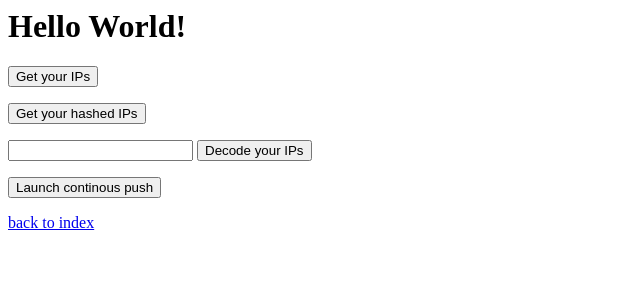
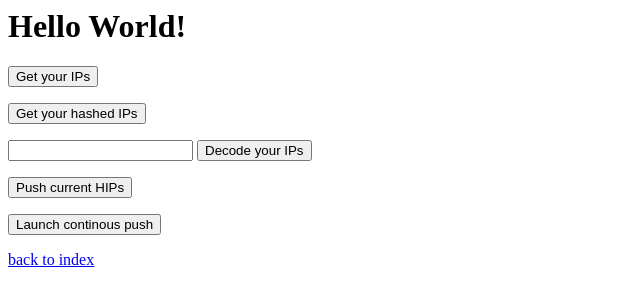
Before and after one commit to PascalCeccaldi/private_ip_bridge, a Flask app: page /push_local_ips in a window 1280 px wide. Shown: the top 306 px of the page, without its empty margins (0-640 px from the left). Run offline with Flask 2, Linux system fonts and the light colour scheme.

Commit message:
bridge: update push cmd

```diff
--- a/main.py
+++ b/main.py
@@ -5,12 +5,12 @@ from bridge_components import ip_listener, ip_decoder, decode_computer_ips
 
 
 @app.route('/get_ips', methods=['POST'])
-def oneshot_push():
+def get_ips():
     ips = str(ip_listener(1, oneshot=True))
     return render_template('push_local_ips.html', ips=ips)
 
 @app.route('/get_hashed_ips', methods=['POST'])
-def oneshot_hashed_push():
+def get_hashed_ips():
     hips = str(ip_listener(1, oneshot=True, key_path=key_p))
     return render_template('push_local_ips.html', hips=hips)
 
@@ -22,8 +22,13 @@ def decode_hips():
     ips = ip_decoder(hips, key_path=key_p)
     return render_template('push_local_ips.html', ips=ips)
 
-@app.route('/continous_push', methods=['POST'])
-def continuous_hashed_push():
+@app.route('/hips_push', methods=['POST'])
+def hips_push():
+    ips = str(ip_listener(60, oneshot=True, key_path=key_p, repo_path=repo_p))
+    return render_template('push_local_ips.html')
+
+@app.route('/continuous_hips_push', methods=['POST'])
+def continuous_hips_push():
     ips = str(ip_listener(60, key_path=key_p, repo_path=repo_p))
     return render_template('push_local_ips.html')
 
--- a/templates/push_local_ips.html
+++ b/templates/push_local_ips.html
@@ -21,7 +21,11 @@
             <button type="submit">Decode your IPs</button>
         </form>
 
-        <form action="/continous_push" method="post">
+        <form action="/hips_push" method="post">
+            <button type="submit">Push current HIPs</button>
+        </form>
+
+        <form action="/continous_hips_push" method="post">
             <button type="submit">Launch continous push</button>
         </form>
 
```
Also changed, not shown: bridge_components.py (+7 -1 lines).
